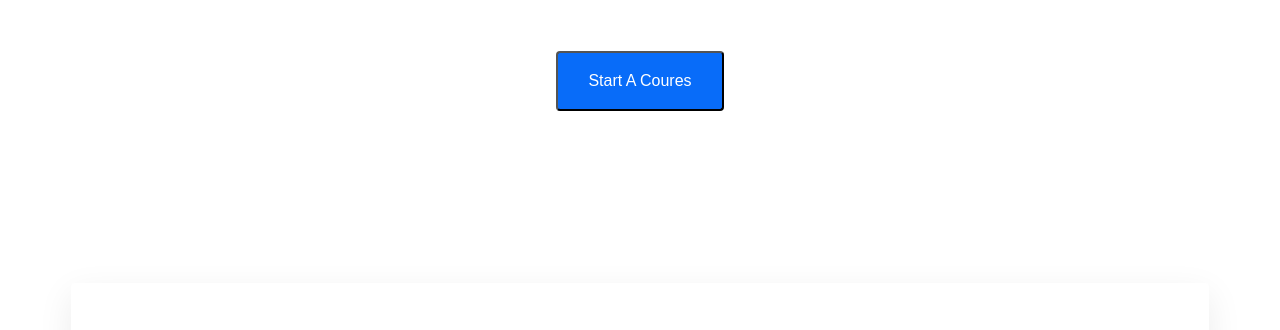
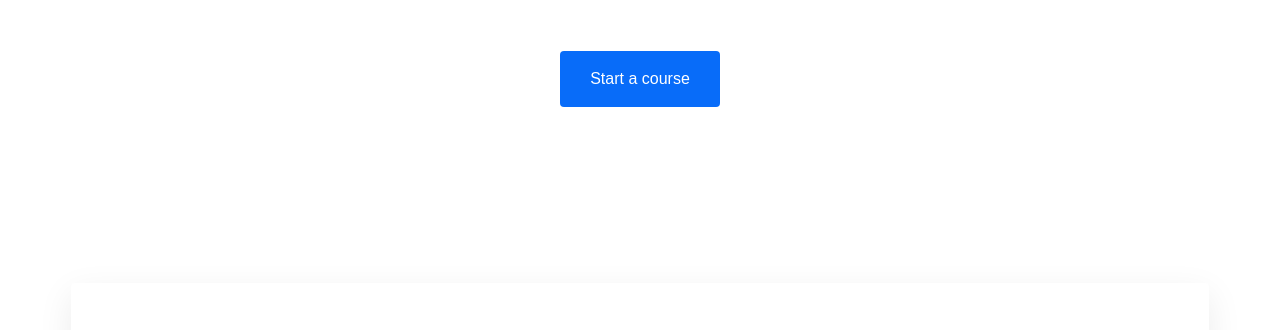
Before and after one commit to ustabayevaxadxon/Education, a plain HTML site: page index.html in a window 1280 px wide. Shown: the part 470-800 px from the top of the page. Drawn offline with Linux system fonts and the light colour scheme.

Commit message:
initial commit

```diff
--- a/index.html
+++ b/index.html
@@ -60,7 +60,7 @@
                         nisi sit gravida massa. Ultrices bibendum sagittis pellentesque vitae sit.
                     </p>
                     <button class="hero__btn">
-                        Start a coures
+                        Start a course
                     </button>
                 </div>
                 <div class="hero__info">
--- a/scss/_main.scss
+++ b/scss/_main.scss
@@ -43,6 +43,7 @@
     border-radius: 4px;
     text-align: center;
     color: #FFFFFF;
+    border: 0;
 }
 
 .hero-section {
@@ -81,6 +82,10 @@
         line-height: 155%;
         text-align: center;
         color: #FFFFFF;
+    }
+
+    .hero__btn {
+        text-transform: none;
     }
 
     .hero__info {
@@ -252,6 +257,7 @@
         background: #086CF9;
         border-radius: 6px;
         color: #FFFFFF;
+        border: 0;
     }
 }
 
@@ -541,6 +547,7 @@
         color: #FFFFFF;
         background: #086CF9;
         border-radius: 4px;
+        border: 0;
     }
 }
 
```
Also changed, not shown: css/style.css, 1 other file.
